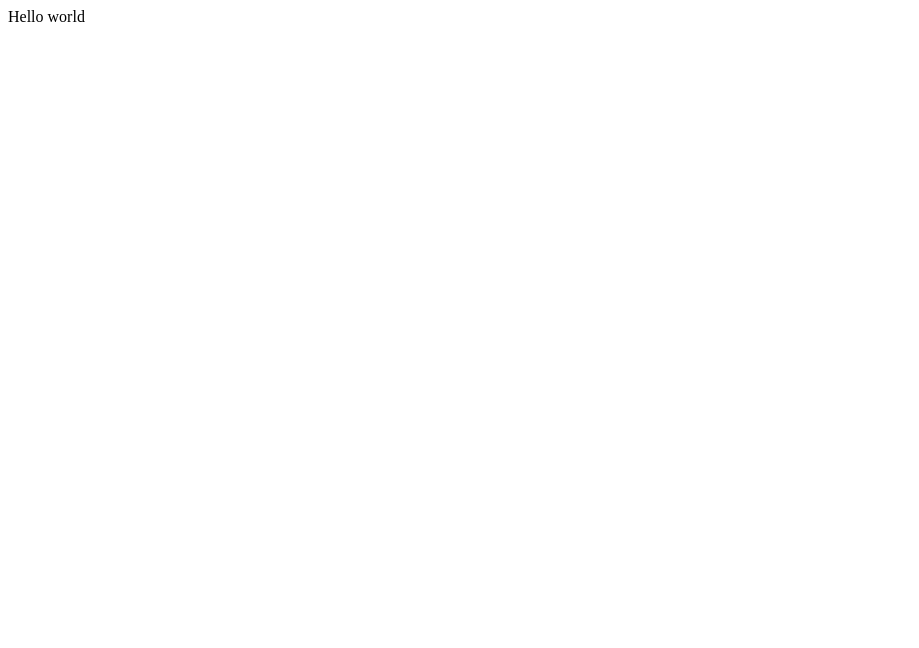
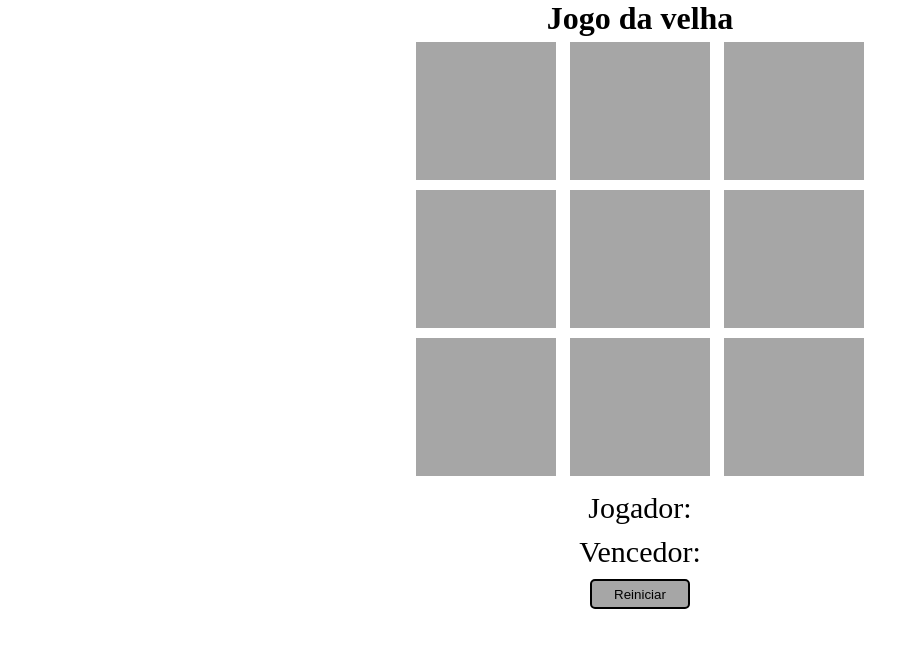
Before and after one commit to cesarmanicardi/JogoDaVelhaDio, a plain HTML site: page index.html in a window 1280 px wide. Shown: the whole page, without its empty margins (0-919 px from the left). Drawn offline with Linux system fonts and the light colour scheme.

Commit message:
Some CSS added.

```diff
--- a/index.html
+++ b/index.html
@@ -9,7 +9,40 @@
 </head>
 
 <body>
-  Hello world
+
+<h1>Jogo da velha</h1>
+<div>
+    <div id="1"  class="quadrado">-</div>
+    <div id="2"  class="quadrado">-</div>
+    <div id="3"  class="quadrado">-</div>
+</div>
+
+<div>
+    <div id="4"  class="quadrado">-</div>
+    <div id="5"  class="quadrado">-</div>
+    <div id="6"  class="quadrado">-</div>
+</div>
+
+<div>
+    <div id="7"  class="quadrado">-</div>
+    <div id="8"  class="quadrado">-</div>
+    <div id="9"  class="quadrado">-</div>
+</div>
+
+<div class="placar">
+    <label>Jogador:</label>
+    <label id="jogador-selecionado"></label>
+</div>
+
+<div class="placar">
+    <label>Vencedor:</label>
+    <label id="vencedor-selecionado"></label>
+</div>
+
+<div>
+    <button>Reiniciar</button>
+</div>
+
   <script src="script.js"></script>
 </body>
 
--- a/style.css
+++ b/style.css
@@ -1,3 +1,42 @@
-.wow {
-  width: 100px;
+*{
+    padding: 0;
+    margin: 0;
 }
+
+body{
+    text-align:center;
+}
+
+.quadrado{
+    text-align: center;
+    width: 60px;
+    background: #a6a6a6;
+    display: inline-block;
+    padding: 40px;
+    font-size: 50px;
+    margin: 5px;
+    cursor: pointer;
+    color: #a6a6a6;
+}
+
+.placar{
+    font-size: 30px;
+    margin-top: 10px;
+}
+
+button{
+    margin-top: 10px;
+    cursor: pointer;
+    width: 100px;
+    height: 30px;
+    background: #a6a6a6;
+    border: 2px solid black;
+    border-radius: 5px;
+}
+
+button:hover{
+    width: 110px;
+    height: 35px;
+    background: #999999;
+    transition: 0.3s ease-in;
+}
```
